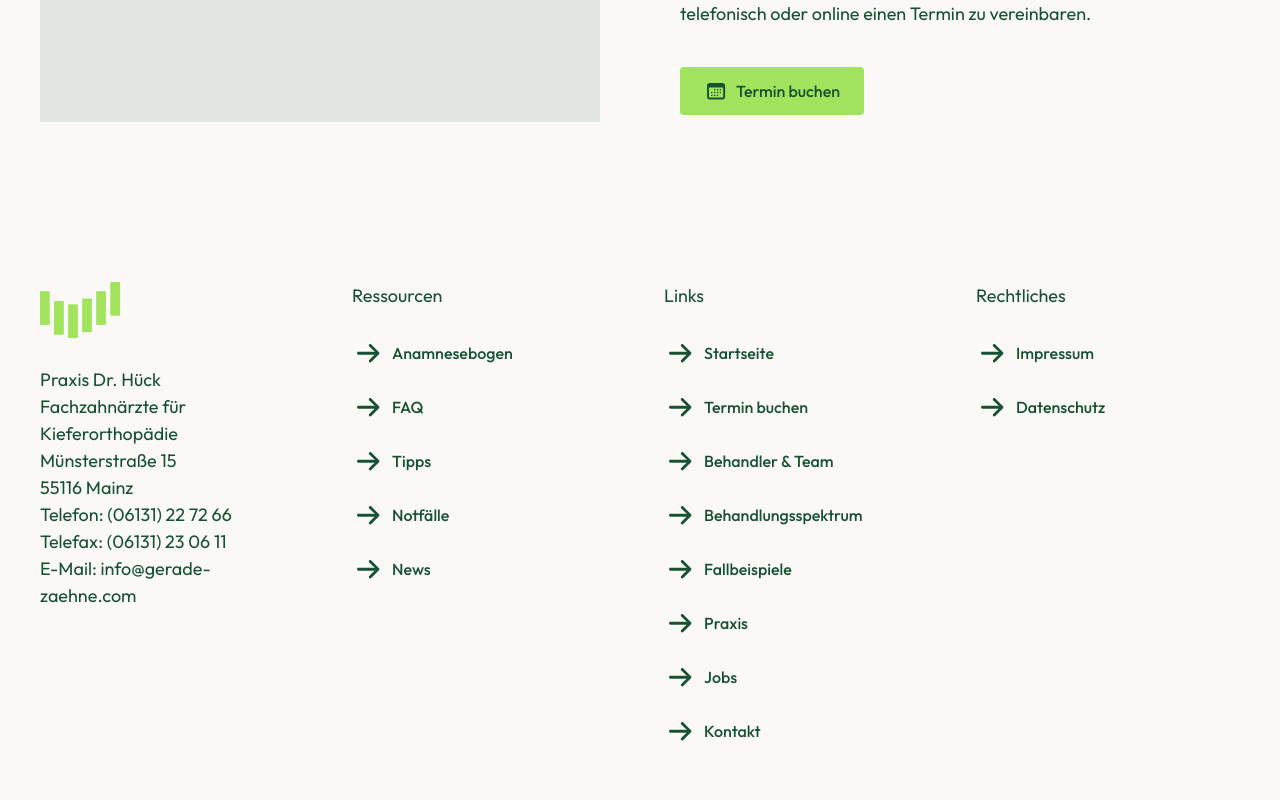
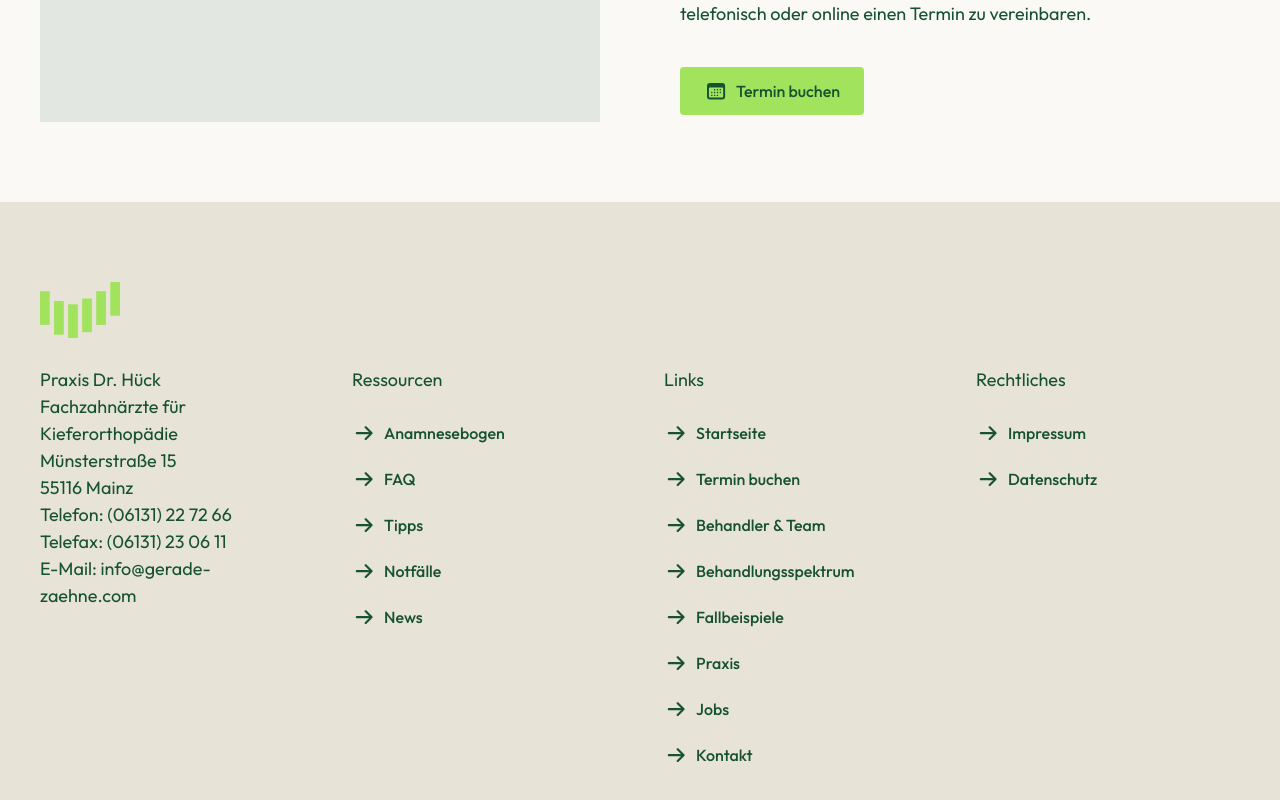
Before and after one commit to mstnwl/geradezaehne, a Next.js app: page / in a window 1280 px wide. Shown: the part 2786-3586 px from the top of the page. Built offline with nearby package versions, Linux system fonts and the light colour scheme.

Commit message:
feat: style the footer arrows, background, and titles
Use the 24px content arrow, set the footer to #E7E3D6, and align the group titles with the address on desktop.

```diff
--- a/app/globals.css
+++ b/app/globals.css
@@ -6,6 +6,7 @@
   --color-background: #fbf9f5;
   --color-accent: #a1e35d;
   --color-ink: #165231;
+  --color-beige: #e7e3d6;
 
   --text-nav: 1rem;
   --text-nav--line-height: 1.25;
--- a/components/footer.tsx
+++ b/components/footer.tsx
@@ -7,7 +7,7 @@ function FooterAnchor({ link }: { link: FooterLink }) {
   const className = "header-link inline-flex w-fit items-center gap-pair text-nav";
   const content = (
     <>
-      <span className="menu-arrow size-icon-lg shrink-0" aria-hidden="true" />
+      <span className="menu-arrow size-icon shrink-0" aria-hidden="true" />
       {link.label}
     </>
   );
@@ -39,18 +39,34 @@ export function SiteFooter({ footer }: { footer: FooterContent }) {
   ];
 
   return (
-    <Reveal className="bg-background px-gutter py-20 text-ink">
-      <div className="mx-auto grid max-w-column gap-12 lg:grid-cols-4 lg:items-start lg:gap-x-12">
-        <div className="flex flex-col gap-nav">
-          <Image src="/Logomark.svg" alt="" width={80} height={56} unoptimized />
-          <address className="flex flex-col not-italic text-base leading-normal font-normal lg:text-[18px]">
+    <Reveal className="bg-beige px-gutter py-20 text-ink">
+      <div className="mx-auto grid max-w-column gap-12 lg:grid-cols-4 lg:items-start lg:gap-x-12 lg:gap-y-nav">
+        <div className="flex flex-col gap-nav lg:contents">
+          <Image
+            src="/Logomark.svg"
+            alt=""
+            width={80}
+            height={56}
+            unoptimized
+            className="lg:col-start-1 lg:row-start-1"
+          />
+          <address className="flex flex-col not-italic text-base leading-normal font-normal lg:col-start-1 lg:row-start-2 lg:text-[18px]">
             {lines.map((line) => (
               <span key={line}>{line}</span>
             ))}
           </address>
         </div>
-        {footer.groups.map((group) => (
-          <div key={group.title} className="flex flex-col gap-nav">
+        {footer.groups.map((group, index) => (
+          <div
+            key={group.title}
+            className={`flex flex-col gap-nav ${
+              [
+                "lg:col-start-2 lg:row-start-2",
+                "lg:col-start-3 lg:row-start-2",
+                "lg:col-start-4 lg:row-start-2",
+              ][index] ?? ""
+            }`}
+          >
             <p className="text-base leading-normal font-normal lg:text-[18px]">{group.title}</p>
             <ul className="flex flex-col gap-menu">
               {group.links.map((link) => (
```
